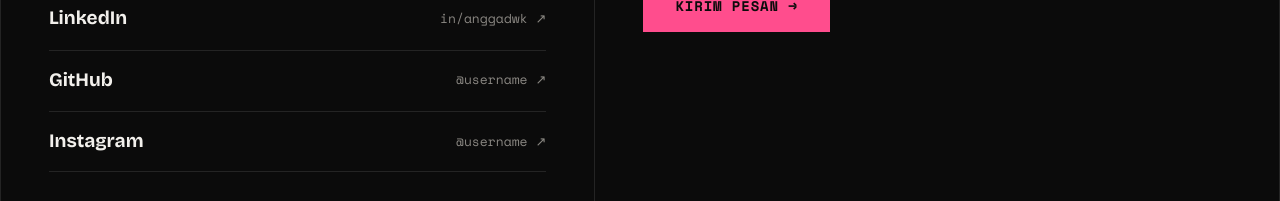
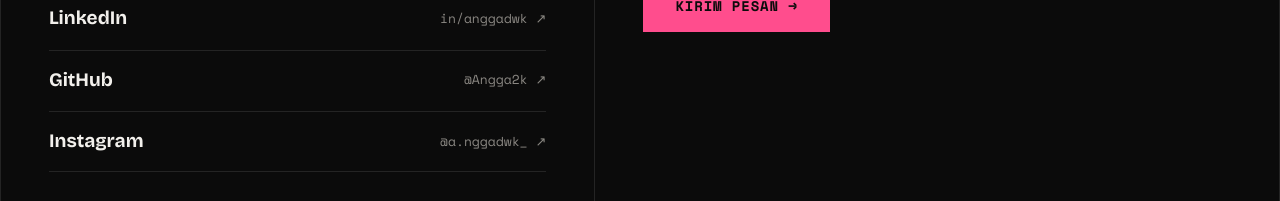
Before and after one commit to Angga2k/Portfolio, a Vue app: page / in a window 1280 px wide. Shown: the part 4093-4294 px from the top of the page. Built offline with nearby package versions, Linux system fonts and the light colour scheme.

Commit message:
feat: update social media links with real profiles
- Add LinkedIn profile: https://www.linkedin.com/in/anggadwk/
- Add GitHub profile: https://github.com/Angga2k
- Add Instagram profile: https://www.instagram.com/a.nggadwk_
- Replace placeholder links with actual social media handles

```diff
--- a/src/components/ContactSection.vue
+++ b/src/components/ContactSection.vue
@@ -60,9 +60,9 @@
 
 const contacts = [
   { label: 'Email', value: 'anggadwikurniawan6@gmail.com', href: 'mailto:anggadwikurniawan6@gmail.com' },
-  { label: 'LinkedIn', value: 'in/anggadwk', href: 'https://www.linkedin.com/in/anggadwk' },
-  { label: 'GitHub', value: '@username', href: '#' },
-  { label: 'Instagram', value: '@username', href: '#' },
+  { label: 'LinkedIn', value: 'in/anggadwk', href: 'https://www.linkedin.com/in/anggadwk/' },
+  { label: 'GitHub', value: '@Angga2k', href: 'https://github.com/Angga2k' },
+  { label: 'Instagram', value: '@a.nggadwk_', href: 'https://www.instagram.com/a.nggadwk_' },
 ]
 </script>
 
```
